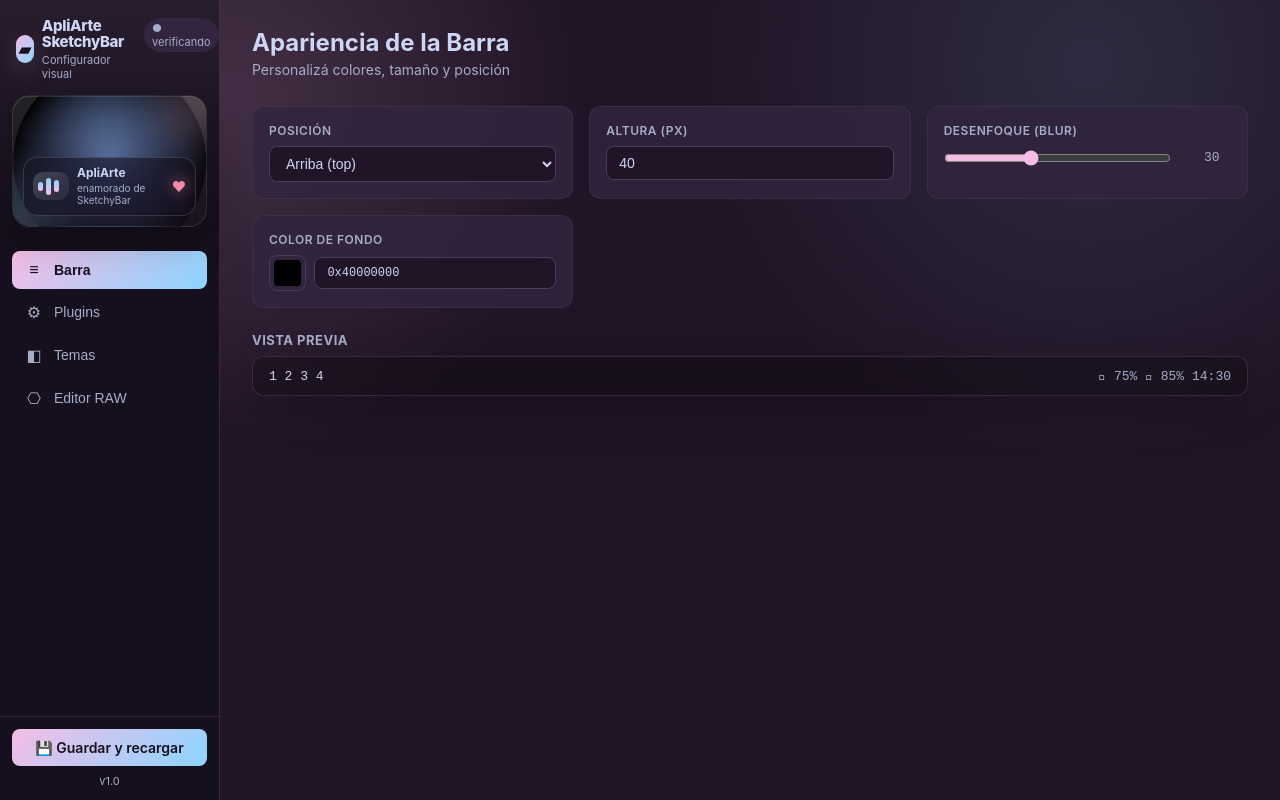
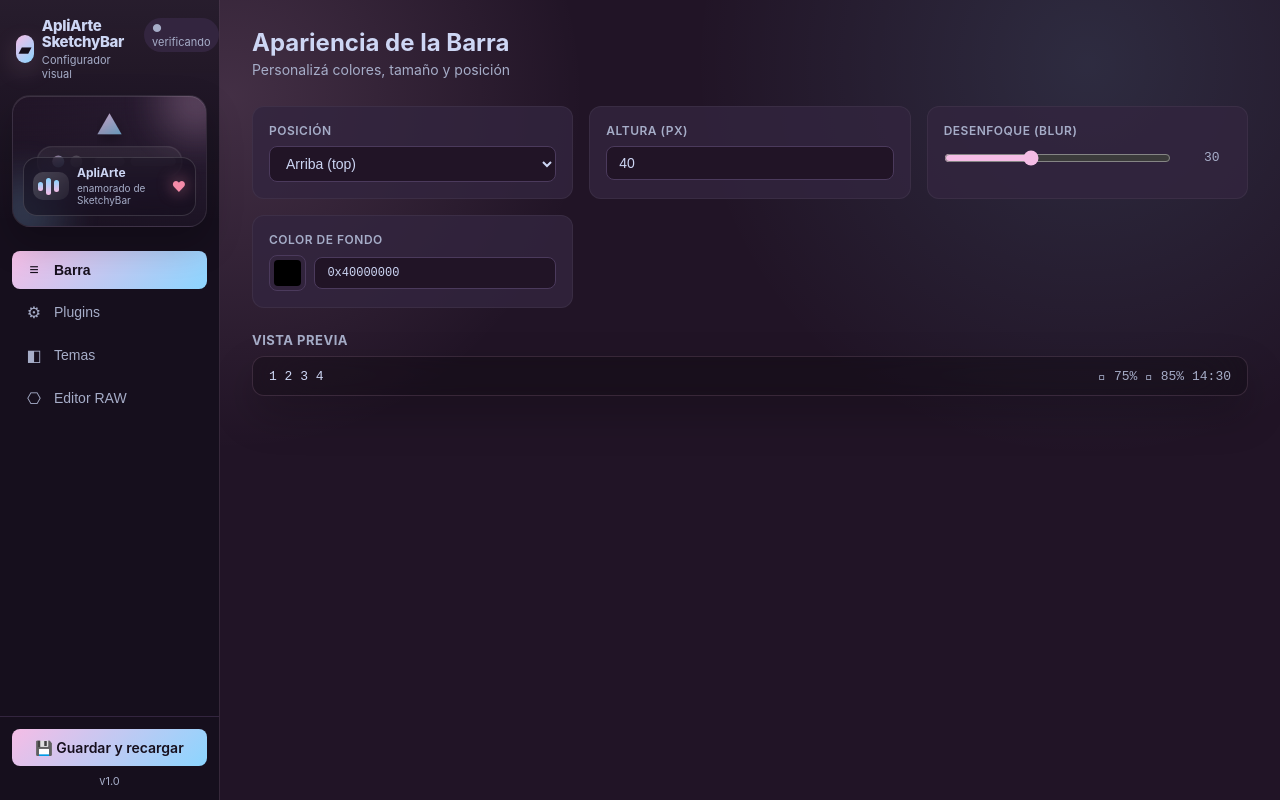
Before and after one commit to erbolamm/SketchyBar-Config, a website: page public/index.html in a window 1280 px wide. Drawn offline with Linux system fonts and the light colour scheme; no server answers.

Commit message:
feat: complete installation guide and high-quality SVG icon

```diff
--- a/public/index.html
+++ b/public/index.html
@@ -8,7 +8,8 @@
   <meta name="apple-mobile-web-app-status-bar-style" content="black-translucent">
   <meta name="description" content="ApliArte SketchyBar: configurador visual para SketchyBar">
   <link rel="manifest" href="/manifest.json">
-  <link rel="apple-touch-icon" href="/icon.png">
+  <link rel="icon" href="/icon.svg" type="image/svg+xml">
+  <link rel="apple-touch-icon" href="/icon.svg">
   <title>ApliArte SketchyBar</title>
   <link rel="stylesheet" href="/styles.css">
 </head>
--- a/public/styles.css
+++ b/public/styles.css
@@ -78,7 +78,7 @@ body {
   background-image:
     linear-gradient(180deg, rgba(22,15,29,.1), rgba(22,15,29,.78)),
     url('/apliarte.png'),
-    url('/icon.png');
+    url('/icon.svg');
   background-size: cover, cover, cover;
   background-position: center;
   box-shadow: inset 0 1px 0 rgba(255,255,255,.12), 0 16px 36px rgba(0,0,0,.22);
```
Also changed, not shown: landing/index.html (+1 -1 lines), README.md, public/icon.png (deleted), public/icon.svg (added), public/manifest.json, 1 other file.
